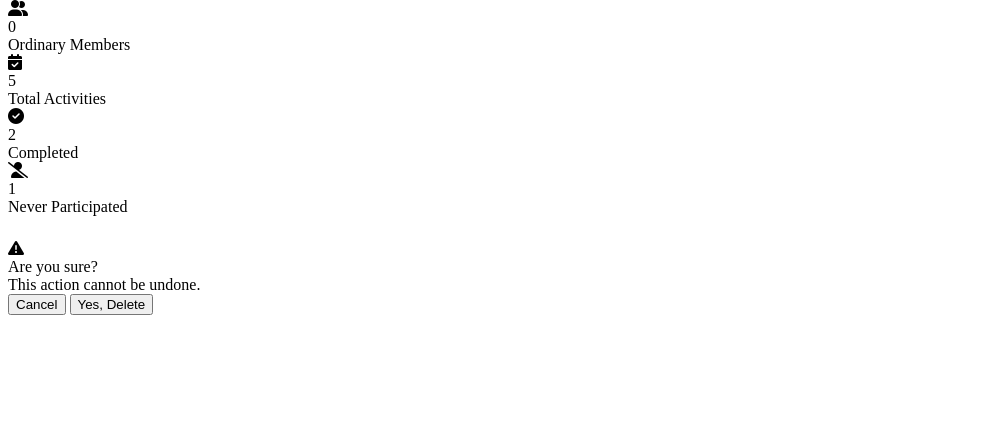
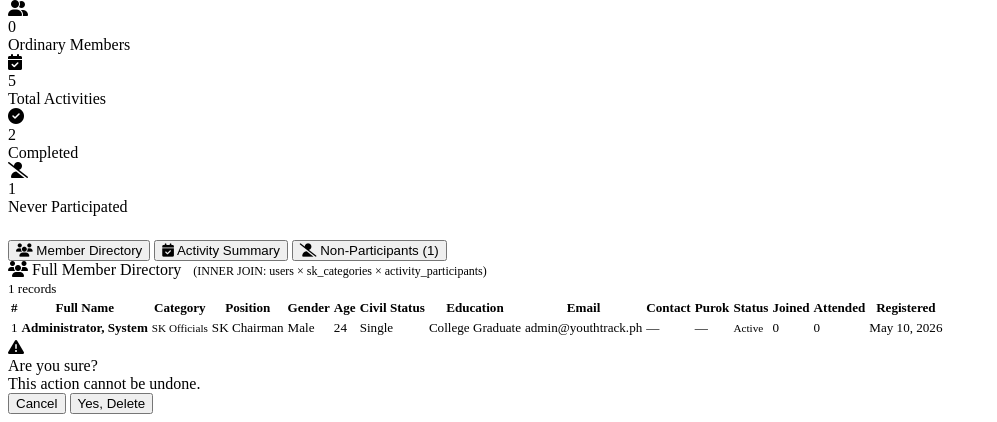
Before and after one commit to Markkdibb/youthtrack, a PHP site: page /youthtrack/pages/reports.php in a window 1280 px wide. Shown: the part 1110-1532 px from the top of the page, without its empty margins (0-997 px from the left). Before the commit the page ends 1425 px from the top, so only its background shows below. Run offline with PHP 8.4, Linux system fonts and the light colour scheme; a user stored in the database is signed in; data comes from the database, SQL or seed files in the repository; data that the repository does not hold is empty.

Commit message:
Add tabbed admin reports with member directory, activity summary, and non-participant tracking

```diff
--- a/pages/reports.php
+++ b/pages/reports.php
@@ -95,6 +95,67 @@
     </div>
 </div>
 
+<div class="page-tabs">
+    <button class="page-tab active" onclick="switchReportTab('members', this)"><i class="fas fa-users"></i> Member Directory</button>
+    <button class="page-tab"        onclick="switchReportTab('activities', this)"><i class="fas fa-calendar-check"></i> Activity Summary</button>
+    <button class="page-tab"        onclick="switchReportTab('inactive', this)"><i class="fas fa-user-slash"></i> Non-Participants (<?= count($inactiveMembers) ?>)</button>
+</div>
+
+<!-- Tab: Member Directory (INNER JOIN report) -->
+<div id="report-members" class="report-tab-pane card">
+    <div class="card-header">
+        <div class="card-title"><i class="fas fa-users"></i> Full Member Directory <span style="font-size:.75rem;color:var(--gray-400);font-weight:400;margin-left:.5rem">(INNER JOIN: users × sk_categories × activity_participants)</span></div>
+        <span style="font-size:.82rem;color:var(--gray-400)"><?= count($members) ?> records</span>
+    </div>
+    <div class="table-wrap">
+        <table class="data-table" style="font-size:.82rem">
+            <thead>
+                <tr>
+                    <th>#</th>
+                    <th>Full Name</th>
+                    <th>Category</th>
+                    <th>Position</th>
+                    <th>Gender</th>
+                    <th>Age</th>
+                    <th>Civil Status</th>
+                    <th>Education</th>
+                    <th>Email</th>
+                    <th>Contact</th>
+                    <th>Purok</th>
+                    <th>Status</th>
+                    <th>Joined</th>
+                    <th>Attended</th>
+                    <th>Registered</th>
+                </tr>
+            </thead>
+            <tbody>
+            <?php foreach ($members as $i => $m): ?>
+            <tr>
+                <td><?= $i + 1 ?></td>
+                <td style="white-space:nowrap;font-weight:600">
+                    <?= sanitize($m['last_name'] . ', ' . $m['first_name']) ?>
+                    <?= $m['suffix'] ? sanitize(' ' . $m['suffix']) : '' ?>
+                </td>
+                <td><span class="badge <?= $m['category_name']==='SK Officials'?'badge-official':'badge-member' ?>" style="font-size:.7rem"><?= sanitize($m['category_name']) ?></span></td>
+                <td><?= sanitize($m['sk_position'] ?? '—') ?></td>
+                <td><?= sanitize($m['gender']) ?></td>
+                <td><?= $m['age'] ?></td>
+                <td><?= sanitize($m['civil_status']) ?></td>
+                <td style="max-width:130px;white-space:nowrap;overflow:hidden;text-overflow:ellipsis"><?= sanitize($m['educational_attainment']) ?></td>
+                <td><?= sanitize($m['email']) ?></td>
+                <td><?= sanitize($m['contact_number'] ?? '—') ?></td>
+                <td><?= sanitize($m['purok'] ?? '—') ?></td>
+                <td><span class="badge badge-<?= strtolower($m['status']) ?>" style="font-size:.7rem"><?= $m['status'] ?></span></td>
+                <td><?= $m['total_joined'] ?></td>
+                <td><?= $m['total_attended'] ?></td>
+                <td><?= date('M d, Y', strtotime($m['created_at'])) ?></td>
+            </tr>
+            <?php endforeach; ?>
+            </tbody>
+        </table>
+    </div>
+</div>
+
 
 
 <?php require_once __DIR__ . '/../includes/footer.php'; ?>
```
